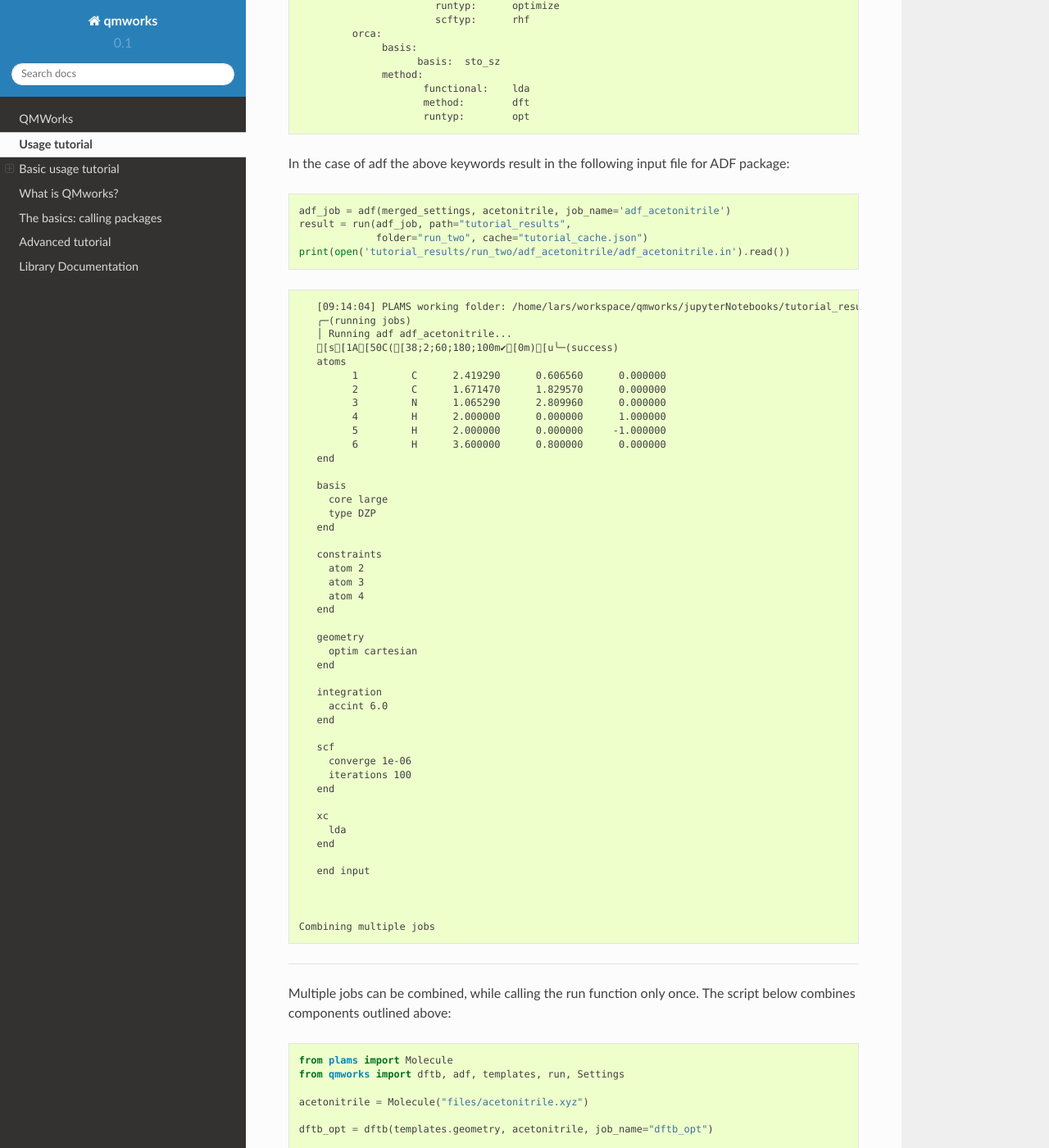
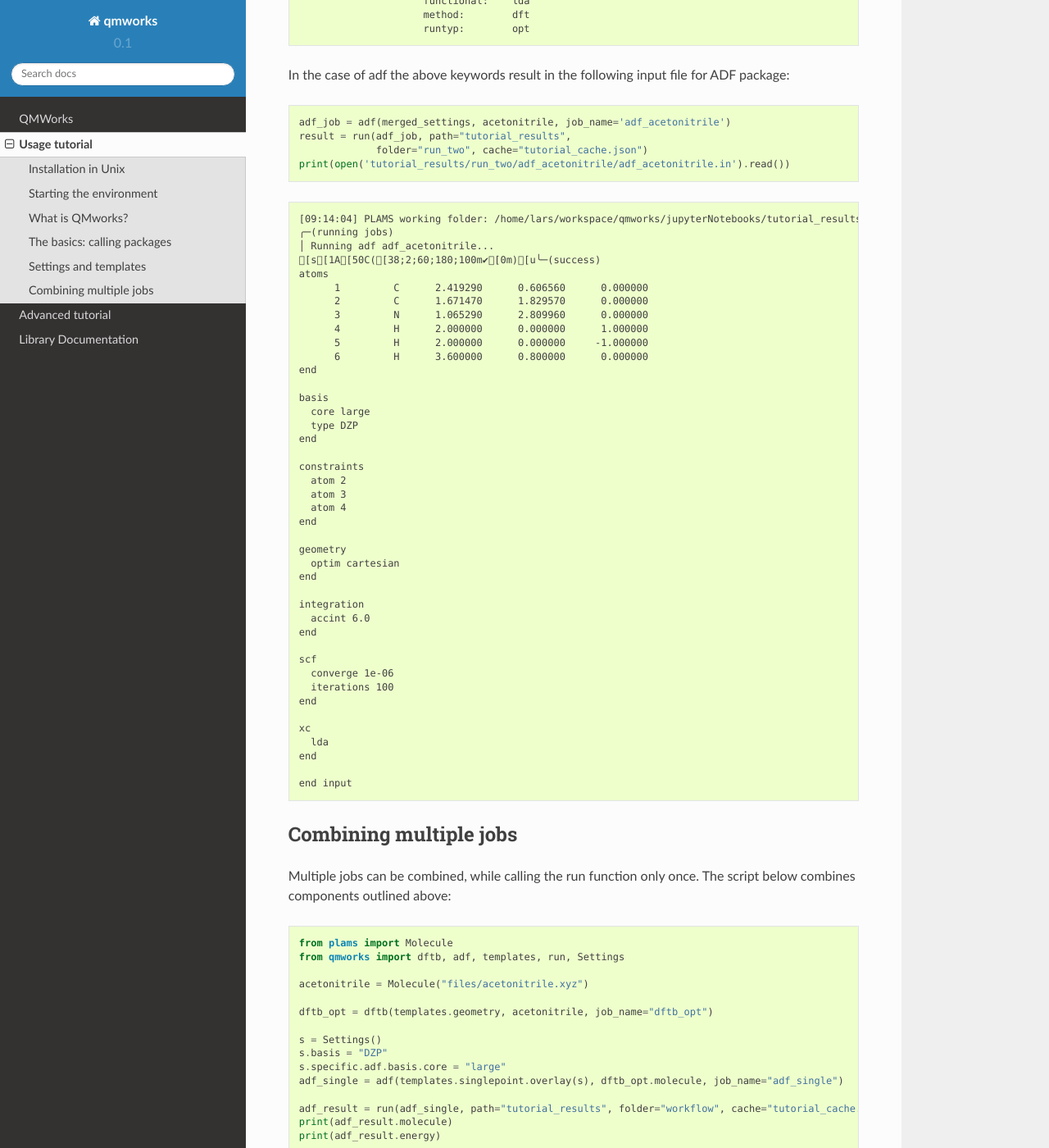
Before and after one commit to SCM-NV/qmflows, a Sphinx documentation site: the page built from docs/interactive_tutorial.rst, in a window 1280 px wide and 1400 px high, scrolled down 7213 px. Shown: the whole window at 82% size. Built offline with Sphinx 7.4.7 and the Read the Docs theme 2.0.0, drawn with Linux system fonts in a browser that asks for light colours; pages that are not in the unit, such as notebooks, are missing from menus; some of the changed text lies outside the part shown.

Commit message:
update the rst jupyter representation

```diff
--- a/docs/jupyter_interactive_tutorial.rst
+++ b/docs/jupyter_interactive_tutorial.rst
@@ -1,8 +1,5 @@
 
-Basic usage tutorial
-====================
-
-1. Installation in Unix
+Installation in Unix
 -------------------------
 
 -  | conda installation. Type in your console the following command:
@@ -69,7 +66,7 @@
 `https://conda.io/docs/index.html`
 
 What is QMworks?
-=================
+-----------------
 
 QMworks is a python library that enables executing complicated workflows
 of interdependent quantum chemical (QM) calculations in python. It aims
@@ -80,11 +77,11 @@
 in parallel where possible.
 
 The basics: calling packages
-=============================
+-----------------------------
 
 Currently **QMWORKS** offers an interface with the following simulation
-software: \* **SCM (ADF and DTFB)** \* **CP2K** \* **ORCA** \*
-**GAMESS-US** \* **DIRAC**
+software: **SCM** (ADF and DTFB), **CP2K**, **ORCA**, **GAMESS-US** and
+**DIRAC**.
 
  Please make sure that the packages you want to use in QMworks are
 installed and active; in most supercomputer the simulation package are
@@ -99,8 +96,9 @@
 while *ADF* called it **SCM\_TMPDIR**.
 
  With ``qmworks`` you can write a python script that simply calls one of
-the package objects **adf, dftb, cp2k, orca, gamess** or **dirac**. As
-arguments to the call, you need to provide a ``settings`` objects
+the package objects **adf**, **dftb**, **cp2k**, **orca**,
+**gamess** or **dirac**. As arguments to the call, you need
+to provide a ``settings`` objects
 defining the input of a calculation, a molecular geometry, and,
 optionally, a job name that enables you to find back the "raw" data of
 the calculation later on.
@@ -185,8 +183,8 @@
 
 
 
- Settings and templates
-=======================
+Settings and templates
+-----------------------
 
 In the above example ``templates.geometry`` was actually a predefined
 Settings object. You can define and manipulate Settings in a completely
@@ -469,8 +467,8 @@
 
 
 
- Combining multiple jobs
-=========================
+Combining multiple jobs
+-------------------------
 
 Multiple jobs can be combined, while calling the run function only once.
 The script below combines components outlined above:
--- a/docs/jupyter_tutorial.rst
+++ b/docs/jupyter_tutorial.rst
@@ -55,7 +55,7 @@
 
   .. code:: bash
 
-    load module superAwesomeQuantumPackage/3.141592
+    module load module superAwesomeQuantumPackage/3.141592
 
     Also some simulation packages required that you configure a ``scratch`` folder. For instance *Orca* requires a ``SCR`` folder to be defined while *ADF*  called it ``SCM_TMPDIR``.
 
```
